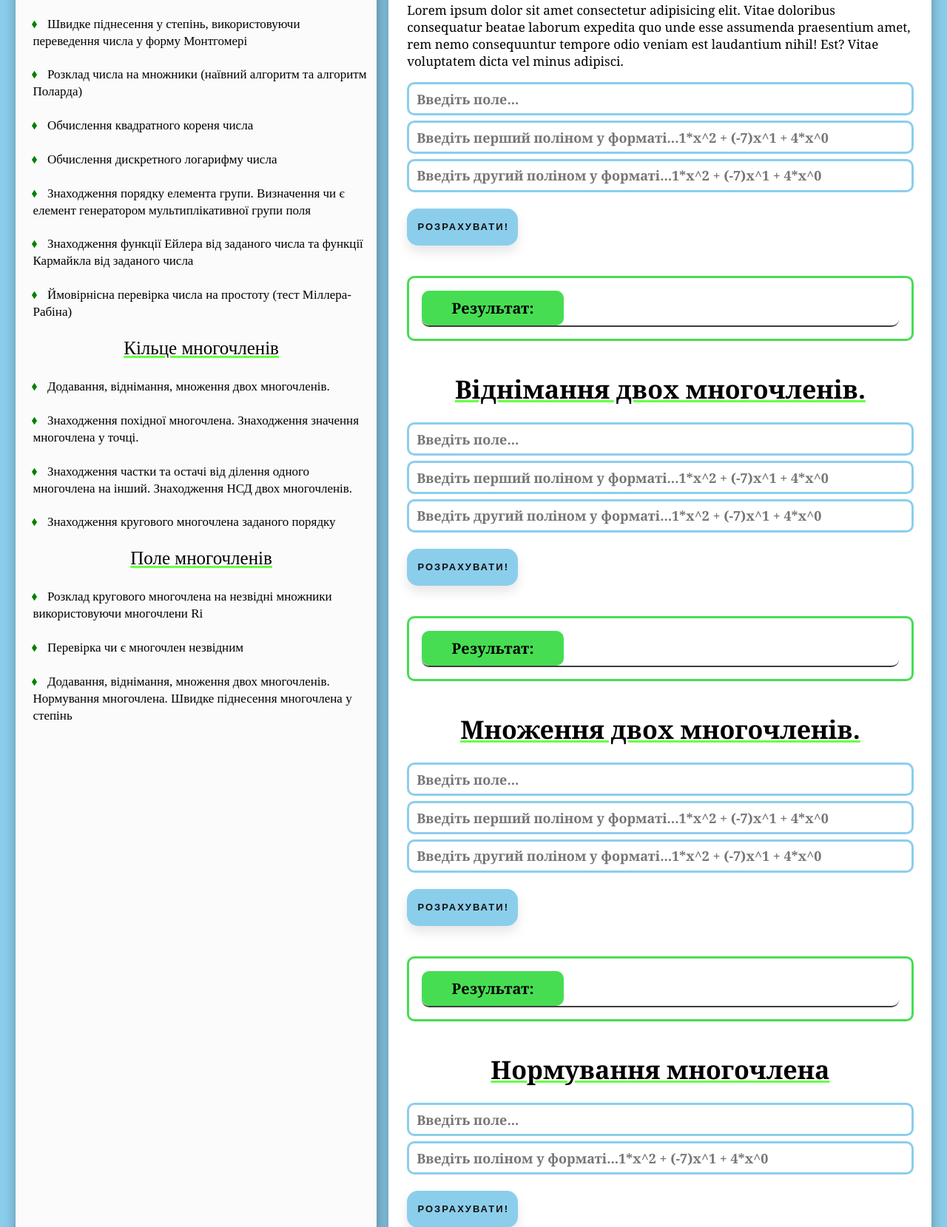
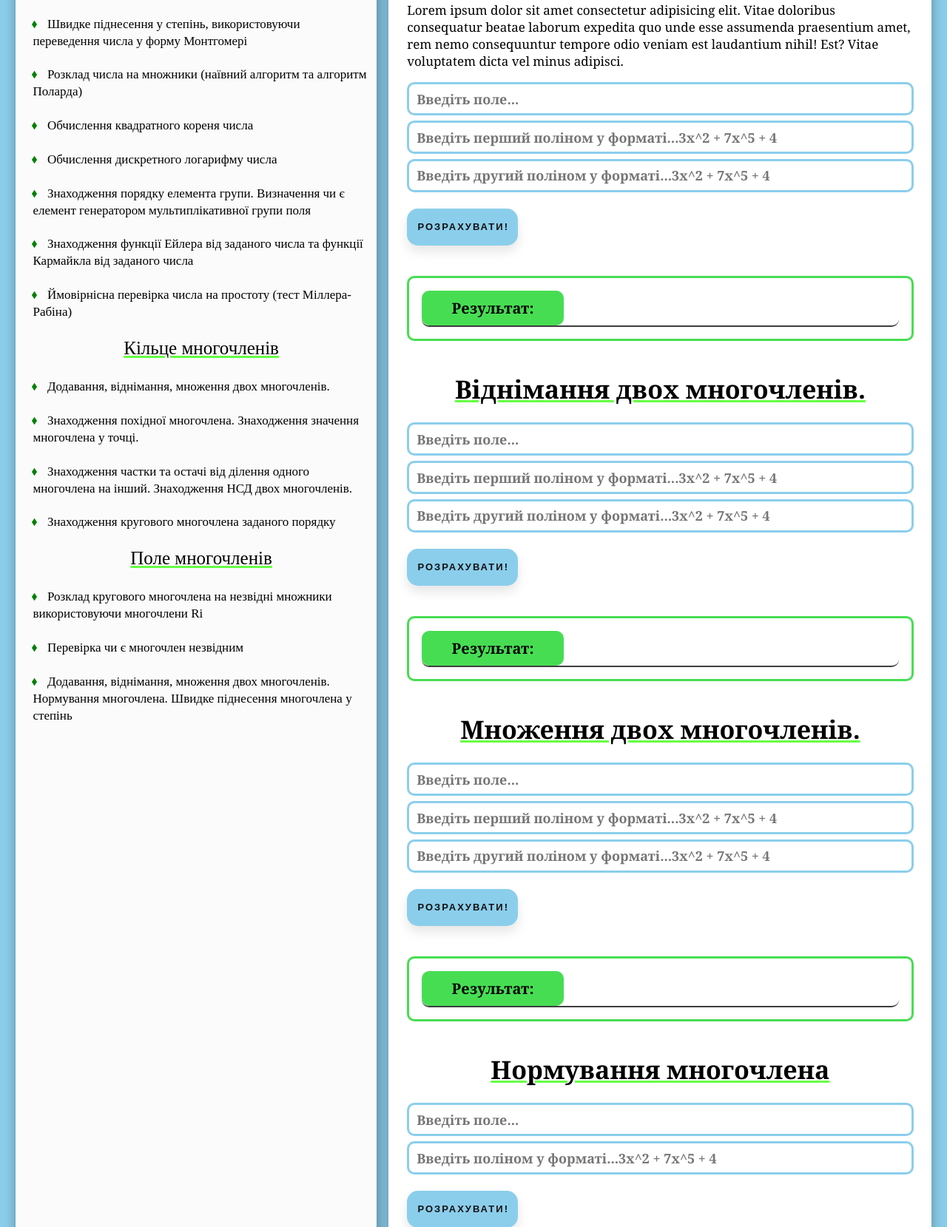
Before and after one commit to chabaniuk-m/gap-demo, a Python web app: template templates/18.html in a window 1280 px wide. Shown: the part 320-1979 px from the top of the page at 74% size. Run offline with Jinja, Linux system fonts and the light colour scheme; the template is opened without the code that fills it, so the values that code supplies are empty.

Commit message:
Changed format for polinom.

```diff
--- a/templates/12.html
+++ b/templates/12.html
@@ -146,7 +146,7 @@
             </div>
             <div class="input">
               <input type="text" name="polynom"
-              placeholder="Введіть поліном у форматі...1*x^2 + (-7)x^1 + 4*x^0" required>
+              placeholder="Введіть поліном у форматі...3x^2 + 7x^5 + 4" required>
             </div>
             <input type="submit" class="input" name = "deriv_pol" value = "Розрахувати!">
           </form>
@@ -168,7 +168,7 @@
             </div>
             <div class="input">
               <input type="text" name="polynom"
-              placeholder="Введіть поліном у форматі...1*x^2 + (-7)x^1 + 4*x^0" required>
+              placeholder="Введіть поліном у форматі...3x^2 + 7x^5 + 4" required>
             </div>
             <div class="input">
               <input type="number" name="point" min=0 placeholder="Введіть точку..." required>
--- a/templates/15.html
+++ b/templates/15.html
@@ -143,7 +143,7 @@
                 </div>
                 <div class="input">
                   <input type="text" name="first_pol"
-                    placeholder="Введіть поліном у форматі...1*x^2 + (-7)x^1 + 4*x^0" required>
+                    placeholder="Введіть поліном у форматі...3x^2 + 7x^5 + 4" required>
                 </div>
                 <input type="submit" class="input" name = "decomp_pol" value = "Розрахувати!">
               </form>
--- a/templates/17.html
+++ b/templates/17.html
@@ -143,7 +143,7 @@
                 </div>
                 <div class="input">
                   <input type="text" name="first_pol"
-                    placeholder="Введіть поліном у форматі...1*x^2 + (-7)x^1 + 4*x^0" required>
+                    placeholder="Введіть поліном у форматі...3x^2 + 7x^5 + 4" required>
                 </div>
                 <input type="submit" class="input" name = "irreducible" value = "Розрахувати!">
               </form>
--- a/templates/18.html
+++ b/templates/18.html
@@ -146,11 +146,11 @@
             </div>
             <div class="input">
               <input type="text" name="first_pol"
-              placeholder="Введіть перший поліном у форматі...1*x^2 + (-7)x^1 + 4*x^0" required>
+              placeholder="Введіть перший поліном у форматі...3x^2 + 7x^5 + 4" required>
             </div>
             <div class="input">
               <input type="text" name="second_pol"
-              placeholder="Введіть другий поліном у форматі...1*x^2 + (-7)x^1 + 4*x^0" required>
+              placeholder="Введіть другий поліном у форматі...3x^2 + 7x^5 + 4" required>
             </div>
             <input type="submit" class="input" name = "add_pol" value = "Розрахувати!">
           </form>
@@ -172,11 +172,11 @@
             </div>
             <div class="input">
               <input type="text" name="first_pol"
-              placeholder="Введіть перший поліном у форматі...1*x^2 + (-7)x^1 + 4*x^0" required>
+              placeholder="Введіть перший поліном у форматі...3x^2 + 7x^5 + 4" required>
             </div>
             <div class="input">
               <input type="text" name="second_pol"
-              placeholder="Введіть другий поліном у форматі...1*x^2 + (-7)x^1 + 4*x^0" required>
+              placeholder="Введіть другий поліном у форматі...3x^2 + 7x^5 + 4" required>
             </div>
             <input type="submit" class="input" name = "sub_pol" value = "Розрахувати!">
           </form>
@@ -197,11 +197,11 @@
             </div>
             <div class="input">
               <input type="text" name="first_pol"
-              placeholder="Введіть перший поліном у форматі...1*x^2 + (-7)x^1 + 4*x^0" required>
+              placeholder="Введіть перший поліном у форматі...3x^2 + 7x^5 + 4" required>
             </div>
             <div class="input">
               <input type="text" name="second_pol"
-              placeholder="Введіть другий поліном у форматі...1*x^2 + (-7)x^1 + 4*x^0" required>
+              placeholder="Введіть другий поліном у форматі...3x^2 + 7x^5 + 4" required>
             </div>
             <input type="submit" class="input" name = "mult_pol" value = "Розрахувати!">
           </form>
@@ -224,7 +224,7 @@
             </div>
             <div class="input">
               <input type="text" name="first_pol"
-                placeholder="Введіть поліном у форматі...1*x^2 + (-7)x^1 + 4*x^0" required>
+                placeholder="Введіть поліном у форматі...3x^2 + 7x^5 + 4" required>
             </div>
             <input type="submit" class="input" name = "norm_pol" value = "Розрахувати!">
           </form>
@@ -250,7 +250,7 @@
             </div>
             <div class="input">
               <input type="text" name="polynom"
-                placeholder="Введіть поліном у форматі...1*x^2 + (-7)x^1 + 4*x^0" required>
+                placeholder="Введіть поліном у форматі...3x^2 + 7x^5 + 4" required>
             </div>
             <div class="input">
               <input type="number" name="pow" min=0
```
Also changed, not shown: templates/11.html (+6 -6 lines), templates/13.html (+4 -4 lines).
